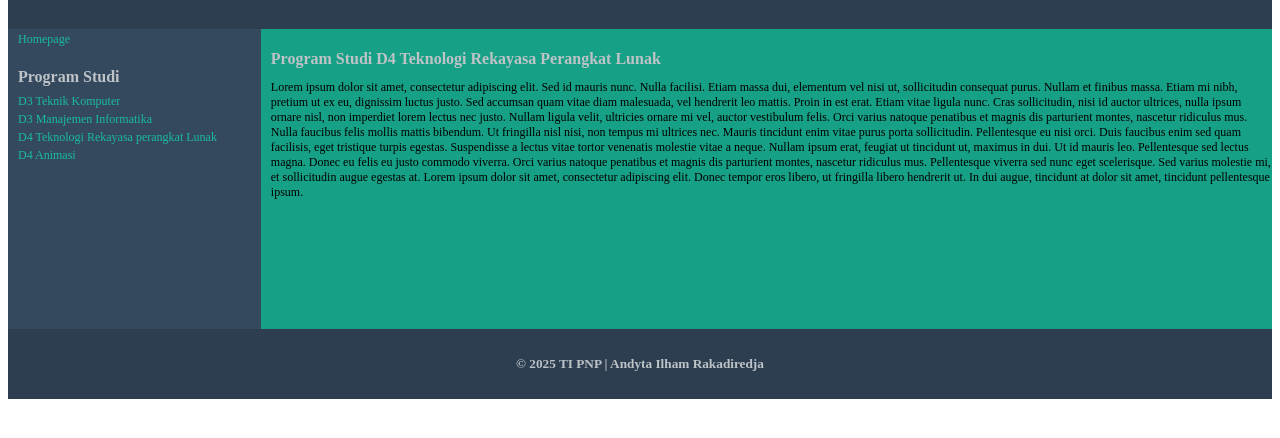
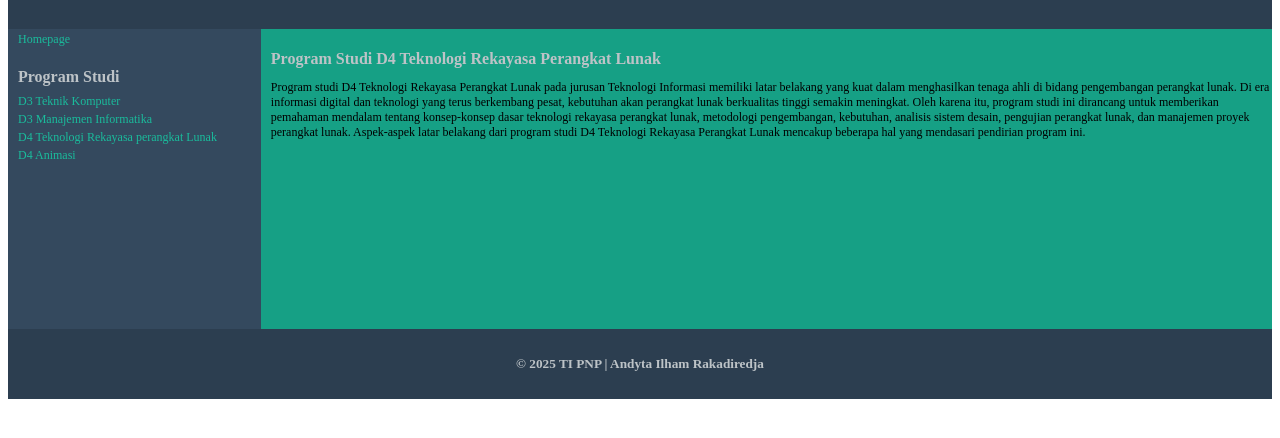
Before and after one commit to rakailham06/latihan-MenuTekinfo, a plain HTML site: page trpl.html in a window 1280 px wide. Shown: the part 66-504 px from the top of the page. Drawn offline with Linux system fonts and the light colour scheme.

Commit message:
Update trpl.html

```diff
--- a/trpl.html
+++ b/trpl.html
@@ -22,9 +22,13 @@
 		</div>
 		<div class="main">
 			<h4>Program Studi D4 Teknologi Rekayasa Perangkat Lunak</h4>
-			<p>Lorem ipsum dolor sit amet, consectetur adipiscing elit. Sed id mauris nunc. Nulla facilisi. Etiam massa dui, elementum vel nisi ut, sollicitudin consequat purus. Nullam et finibus massa. Etiam mi nibh, pretium ut ex eu, dignissim luctus justo. Sed accumsan quam vitae diam malesuada, vel hendrerit leo mattis. Proin in est erat. Etiam vitae ligula nunc. Cras sollicitudin, nisi id auctor ultrices, nulla ipsum ornare nisl, non imperdiet lorem lectus nec justo. Nullam ligula velit, ultricies ornare mi vel, auctor vestibulum felis. Orci varius natoque penatibus et magnis dis parturient montes, nascetur ridiculus mus.
-				Nulla faucibus felis mollis mattis bibendum. Ut fringilla nisl nisi, non tempus mi ultrices nec. Mauris tincidunt enim vitae purus porta sollicitudin. Pellentesque eu nisi orci. Duis faucibus enim sed quam facilisis, eget tristique turpis egestas. Suspendisse a lectus vitae tortor venenatis molestie vitae a neque. Nullam ipsum erat, feugiat ut tincidunt ut, maximus in dui. Ut id mauris leo. Pellentesque sed lectus magna. Donec eu felis eu justo commodo viverra. Orci varius natoque penatibus et magnis dis parturient montes, nascetur ridiculus mus. Pellentesque viverra sed nunc eget scelerisque. Sed varius molestie mi, et sollicitudin augue egestas at.
-				Lorem ipsum dolor sit amet, consectetur adipiscing elit. Donec tempor eros libero, ut fringilla libero hendrerit ut. In dui augue, tincidunt at dolor sit amet, tincidunt pellentesque ipsum.</p>
+			<p>Program studi D4 Teknologi Rekayasa Perangkat Lunak pada jurusan Teknologi Informasi memiliki latar belakang yang
+			kuat dalam menghasilkan tenaga ahli di bidang pengembangan perangkat lunak. Di era informasi digital dan
+			teknologi yang terus berkembang pesat, kebutuhan akan perangkat lunak berkualitas tinggi semakin meningkat.
+			Oleh karena itu, program studi ini dirancang untuk memberikan pemahaman mendalam tentang konsep-konsep dasar
+			teknologi rekayasa perangkat lunak, metodologi pengembangan, kebutuhan, analisis sistem desain, pengujian
+			perangkat lunak, dan manajemen proyek perangkat lunak. Aspek-aspek latar belakang dari program studi D4
+			Teknologi Rekayasa Perangkat Lunak mencakup beberapa hal yang mendasari pendirian program ini.
 			</p>
 		</div>
 		<div class="footer">
```
